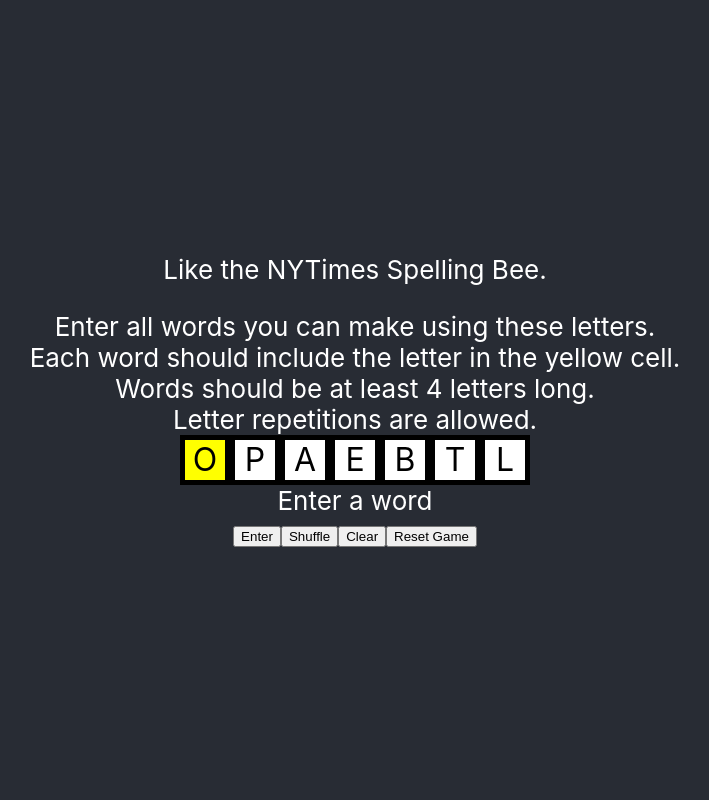
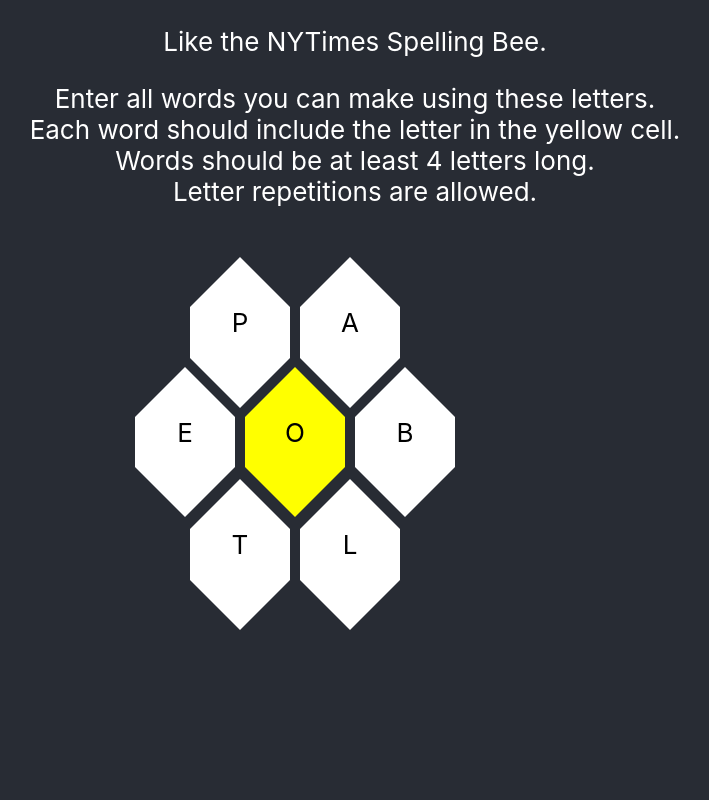
Before and after one commit to devj1988/spellingBeeApp, a React (Create React App) app: page / in a window 1280 px wide. Shown: the top 800 px of the page, without its empty margins (285-994 px from the left). Built offline with nearby package versions, Linux system fonts and the light colour scheme.

Commit message:
laid out cells like a honeycomb, but doesnt match NYTimes version (yet)

```diff
--- a/src/Cell.tsx
+++ b/src/Cell.tsx
@@ -13,54 +13,59 @@ export class Cell extends React.Component<CellProps> {
         const color = this.props.isCenter ? "yellow" : "white";
         const sideLength = Math.sqrt(((width / 2) ** 2) * 2);
 
+        // return (
+        //     <div style={{
+        //         width: 40,
+        //         height: 40,
+        //         backgroundColor: this.props.isCenter ? "yellow" : "white",
+        //         borderWidth: 5,
+        //         borderColor: "black",
+        //         borderStyle: "solid",
+        //         textAlign: "center",
+        //         verticalAlign: "middle",
+        //         color: "black",
+        //         fontSize: "xx-large"
+        //     }} onClick={() => { this.props.handleClick(this.props.letter) }}>
+        //         {this.props.letter}
+        //     </div>
+        // )
+
         return (
-            <div style={{
-                width: 40,
-                height: 40,
-                backgroundColor: this.props.isCenter ? "yellow" : "white",
-                borderWidth: 5,
-                borderColor: "black",
-                borderStyle: "solid",
-                textAlign: "center",
-                verticalAlign: "middle",
-                color: "black",
-                fontSize: "xx-large"
-            }} onClick={() => { this.props.handleClick(this.props.letter) }}>
-                {this.props.letter}
-            </div>
-        )
+            <div >
+                <div style={{
+                    width: 0,
+                    height: 0,
+                    borderTop: `${width / 2}px solid transparent`,
+                    borderBottom: `${width / 2}px solid ${color}`,
+                    borderLeft: `${width / 2}px solid transparent`,
+                    borderRight: `${width / 2}px solid transparent`,
+                    pointerEvents: "none"
+                }
+                }></div>
+                <div style={{
+                    width,
+                    height: sideLength - 20,
+                    backgroundColor: color,
+                    textAlign: "center",
+                    marginRight: 10,
+                    pointerEvents: "none"
+                }} >
+                    <span style={{
+                        pointerEvents: "auto",
+                        color: "black"
 
-
-        // return (
-        //     <div onClick={() => {this.props.handleClick(this.props.letter)}}>
-        //     <div style = {{
-        //         width: 0,
-        //         height: 0,
-        //         borderTop: `${width / 2}px solid transparent`,
-        //         borderBottom: `${width / 2}px solid ${color}`,
-        //         borderLeft: `${width / 2}px solid transparent`,
-        //         borderRight: `${width / 2}px solid transparent`
-        //     }
-        //     }></div>
-        //         <div style={{
-        //             width,
-        //             height: sideLength-20,
-        //             backgroundColor: color,
-        //             textAlign: "center",
-        //                     verticalAlign: "middle",
-        //                     color: "black",
-        //                     fontSize: "xx-large"
-        //         }}>{this.props.letter}</div>
-        //         <div style = {{
-        //         width: 0,
-        //         height: 0,
-        //         borderTop: `${width / 2}px solid ${color}`,
-        //         borderBottom: `${width / 2}px solid transparent`,
-        //         borderLeft: `${width / 2}px solid transparent`,
-        //         borderRight: `${width / 2}px solid transparent`
-        //     }
-        //     }></div>
-        //         </div>);
+                    }}onClick={() => { this.props.handleClick(this.props.letter) }}>{this.props.letter}</span></div>
+                <div style={{
+                    width: 0,
+                    height: 0,
+                    borderTop: `${width / 2}px solid ${color}`,
+                    borderBottom: `${width / 2}px solid transparent`,
+                    borderLeft: `${width / 2}px solid transparent`,
+                    borderRight: `${width / 2}px solid transparent`,
+                    pointerEvents: "none"
+                }
+                }></div>
+            </div>);
 
     }
 }
--- a/src/Grid.tsx
+++ b/src/Grid.tsx
@@ -80,13 +80,18 @@ export const Grid = ({ center, sides, possibleWords }: GridProps) => {
         });
     }
 
-    const cellArray =
-        (<div style={{ display: "flex" }}>{sideLetters.map((letter: string, i: number) =>
-            <Cell key={i}
-                letter={letter}
-                isCenter={false}
-                handleClick={handleCellClick}></Cell>)}
-        </div>);
+    const cellArray = sideLetters.map((letter: string, i: number) =>
+        <Cell key={i}
+            letter={letter}
+            isCenter={false}
+            handleClick={handleCellClick}></Cell>);
+    const centerCell = <Cell key={7}
+        letter={center}
+        isCenter={true}
+        handleClick={handleCellClick}></Cell>;
+    const top = _.slice(cellArray, 0, 2);
+    const bottom = _.slice(cellArray, -2);
+    const middle = [cellArray[2], centerCell, cellArray[3]];
 
     return (
         <div>
@@ -97,15 +102,36 @@ export const Grid = ({ center, sides, possibleWords }: GridProps) => {
             >
                 {message.message}
             </div>
-            <div style={{
+            {/* <div style={{
                 display: "flex"
             }}>
                 <Cell letter={center}
                     isCenter={true}
                     handleClick={handleCellClick} />
                 {cellArray}
+            </div> */}
+            <div style={{
+                display: "flex",
+                flexDirection: "column"
+            }}>
+                <div style={{
+                    display: "flex",
+                    pointerEvents:"none"
+                    }}>{top}</div>
+                <div style={{
+                    display: "flex",
+                    position: "relative",
+                    bottom: 141,
+                    left: -55,
+                    pointerEvents:"none"
+                }}>{middle}</div>
+                <div style={{
+                    display: "flex",
+                    position: "relative",
+                    bottom: 279,
+                    pointerEvents:"none"
+                }}>{bottom}</div>
             </div>
-            {/* <Hex/> */}
             <UserControls handleSubmit={submit}
                 handleJuggle={juggle}
                 handleClear={clearCurrentWord}
```
Also changed, not shown: src/Hex.tsx (deleted, +0 -34 lines).
